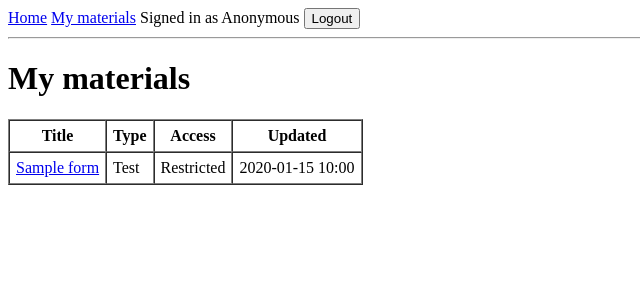
After one commit to aacuke17-boop/Django-Test-editor-Practice, a Django app: page /my-materials/ in a window 1280 px wide. The commit adds this page. Shown: the top 300 px of the page, without its empty margins (0-640 px from the left). Run offline with Django 5.2, Linux system fonts and the light colour scheme; a user stored in the database is signed in; data comes from the database, SQL or seed files in the repository; tables that the repository leaves empty hold one stand-in row (values such as "Sample post").

Commit message:
Add my materials page

```diff
--- /dev/null
+++ b/surveys/templates/surveys/my_materials.html
@@ -0,0 +1,32 @@
+{% extends "base.html" %}
+
+{% block title %}My materials - Questionnaires{% endblock %}
+
+{% block content %}
+    <h1>My materials</h1>
+
+    {% if materials %}
+        <table border="1" cellpadding="6" cellspacing="0">
+            <thead>
+                <tr>
+                    <th>Title</th>
+                    <th>Type</th>
+                    <th>Access</th>
+                    <th>Updated</th>
+                </tr>
+            </thead>
+            <tbody>
+                {% for material in materials %}
+                    <tr>
+                        <td><a href="{% url 'material_detail' material.pk %}">{{ material.title }}</a></td>
+                        <td>{% if material.is_test %}Test{% else %}Survey{% endif %}</td>
+                        <td>{% if material.restricted_access %}Restricted{% else %}Public{% endif %}</td>
+                        <td>{{ material.update_time|date:"Y-m-d H:i" }}</td>
+                    </tr>
+                {% endfor %}
+            </tbody>
+        </table>
+    {% else %}
+        <p>You have not created any materials yet.</p>
+    {% endif %}
+{% endblock %}
--- a/surveys/urls.py
+++ b/surveys/urls.py
@@ -5,4 +5,5 @@ from . import views
 urlpatterns = [
     path("", views.home, name="home"),
     path("materials/<int:pk>/", views.material_detail, name="material_detail"),
+    path("my-materials/", views.my_materials, name="my_materials"),
 ]
--- a/surveys/views.py
+++ b/surveys/views.py
@@ -1,3 +1,4 @@
+from django.contrib.auth.decorators import login_required
 from django.shortcuts import get_object_or_404, render
 
 from .models import Questionnaire
@@ -24,3 +25,9 @@ def material_detail(request, pk):
         pk=pk,
     )
     return render(request, "surveys/material_detail.html", {"material": material})
+
+
+@login_required
+def my_materials(request):
+    materials = Questionnaire.objects.filter(creator=request.user).order_by("-creation_time")
+    return render(request, "surveys/my_materials.html", {"materials": materials})
--- a/templates/base.html
+++ b/templates/base.html
@@ -10,6 +10,7 @@
         <nav>
             <a href="{% url 'home' %}">Home</a>
             {% if user.is_authenticated %}
+                <a href="{% url 'my_materials' %}">My materials</a>
                 <span>Signed in as {{ user.username }}</span>
                 <form method="post" action="{% url 'logout' %}" style="display: inline;">
                     {% csrf_token %}
```
